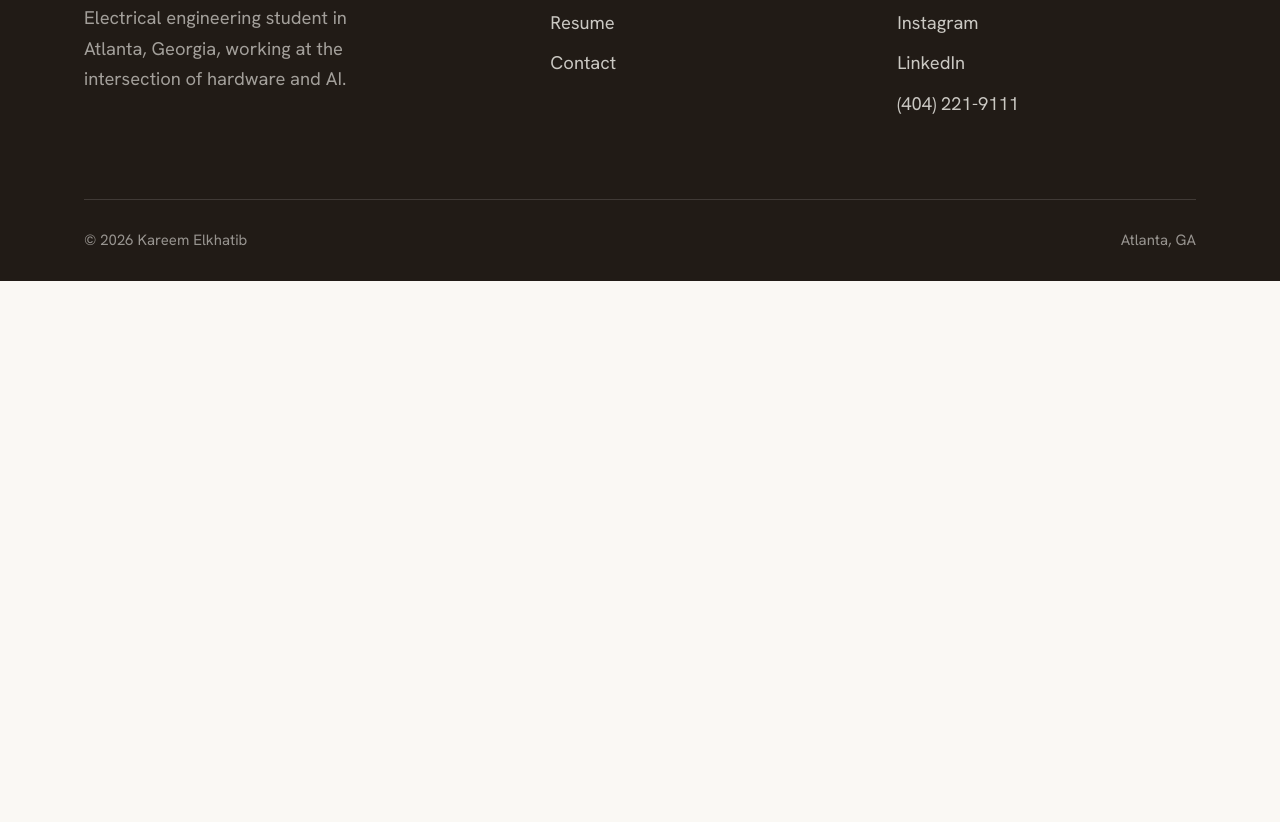
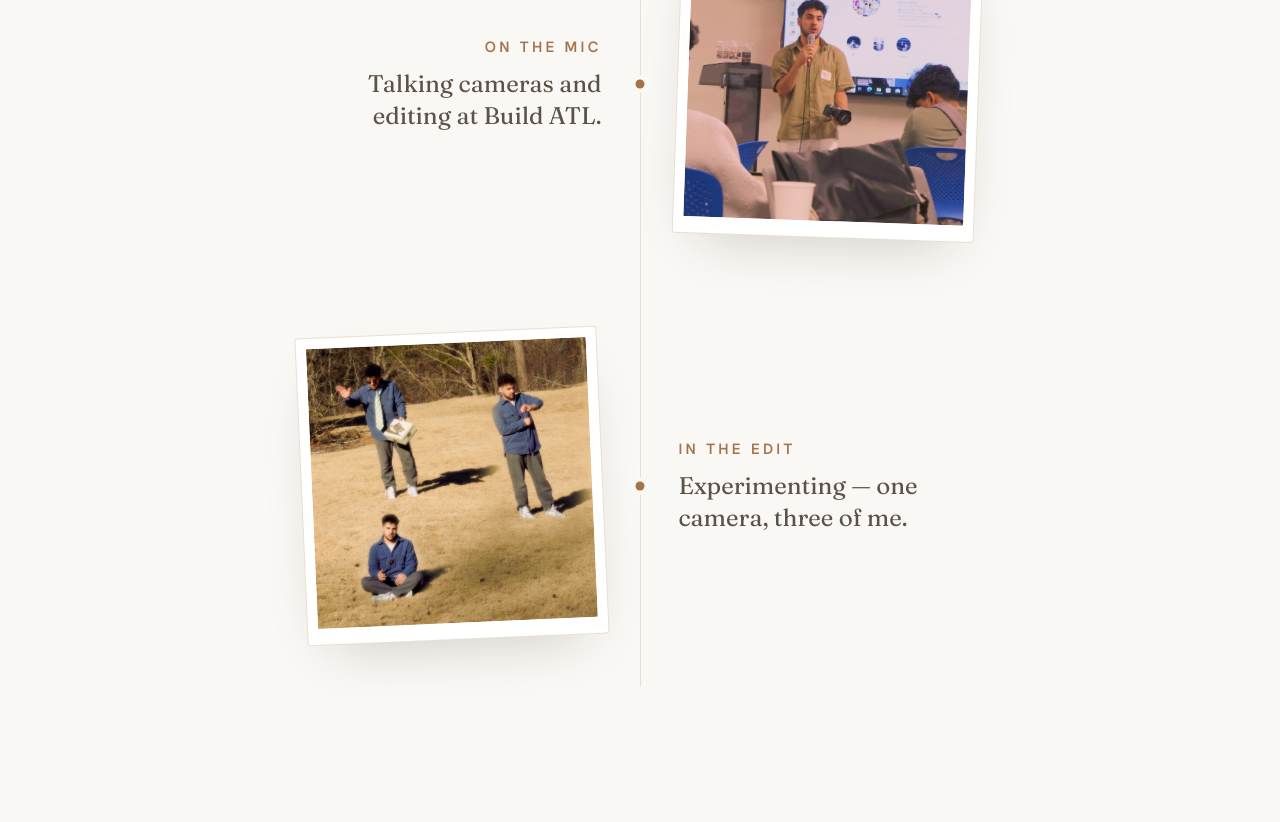
Before and after one commit to kkareem01/kareemelkhatib, a plain HTML site: page index.html in a window 1280 px wide. Shown: the part 2009-2831 px from the top of the page. Before the commit the page ends 2290 px from the top, so only its background shows below. Drawn offline with Linux system fonts and the light colour scheme.

Commit message:
feat: add off-the-clock photo strip to homepage, embed resume PDF viewer

```diff
--- a/assets/css/pages.css
+++ b/assets/css/pages.css
@@ -90,6 +90,129 @@
 }
 
 /* ============================================================
+   HOME — LIFE STRIP (tilted snapshots on a vertical line)
+   ============================================================ */
+#life .container { display: flex; flex-direction: column; align-items: center; }
+
+.life-strip {
+  list-style: none;
+  margin: var(--space-md) 0 0;
+  padding: 0;
+  position: relative;
+  width: 100%;
+  max-width: 880px;
+}
+/* the thin vertical line the snapshots hang off */
+.life-strip::before {
+  content: "";
+  position: absolute;
+  top: 0; bottom: 0;
+  left: 50%;
+  width: 1px;
+  background: var(--line);
+}
+
+.life-strip__item {
+  position: relative;
+  display: grid;
+  grid-template-columns: 1fr 1fr;
+  column-gap: clamp(var(--space-md), 6vw, var(--space-xl));
+  align-items: center;
+  padding-block: var(--space-lg);
+}
+/* bronze pin where each item meets the line */
+.life-strip__item::before {
+  content: "";
+  position: absolute;
+  top: 50%;
+  left: 50%;
+  width: 9px; height: 9px;
+  border-radius: 50%;
+  background: var(--bronze);
+  box-shadow: 0 0 0 4px var(--paper);
+  transform: translate(-50%, -50%);
+  z-index: 1;
+}
+
+.life-strip__photo {
+  margin: 0;
+  justify-self: end;
+  width: clamp(200px, 30vw, 300px);
+  background: var(--panel);
+  padding: 10px 10px 16px;
+  border-radius: var(--radius);
+  box-shadow: 0 0 0 1px var(--line), var(--shadow-soft);
+  transform: rotate(-2.5deg);
+  transition: transform var(--dur-med) var(--ease-out);
+}
+.life-strip__photo:hover { transform: rotate(0deg) translateY(-4px); }
+.life-strip__photo img {
+  width: 100%;
+  height: auto;
+  aspect-ratio: 1 / 1;
+  object-fit: cover;
+  border-radius: 1px;
+  background: var(--sand-wash);
+}
+
+.life-strip__text { justify-self: start; max-width: 26ch; }
+.life-strip__label {
+  font-size: var(--step--1);
+  text-transform: uppercase;
+  letter-spacing: 0.22em;
+  font-weight: 600;
+  color: var(--bronze);
+  margin: 0 0 var(--space-2xs);
+}
+.life-strip__caption {
+  font-family: var(--font-display);
+  font-size: var(--step-1);
+  line-height: 1.35;
+  color: var(--ink-soft);
+  margin: 0;
+}
+
+/* even items flip: photo right, text left */
+.life-strip__item:nth-child(even) .life-strip__photo {
+  order: 2;
+  justify-self: start;
+  transform: rotate(2deg);
+}
+.life-strip__item:nth-child(even) .life-strip__photo:hover { transform: rotate(0deg) translateY(-4px); }
+.life-strip__item:nth-child(even) .life-strip__text {
+  order: 1;
+  justify-self: end;
+  text-align: right;
+}
+
+@media (max-width: 720px) {
+  .life-strip::before,
+  .life-strip__item::before { display: none; }
+  .life-strip__item,
+  .life-strip__item:nth-child(even) {
+    grid-template-columns: 1fr;
+    justify-items: center;
+    row-gap: var(--space-sm);
+    padding-block: var(--space-md);
+    text-align: center;
+  }
+  .life-strip__photo,
+  .life-strip__item:nth-child(even) .life-strip__photo {
+    order: 1;
+    justify-self: center;
+    width: min(78vw, 300px);
+    transform: rotate(-1.5deg);
+  }
+  .life-strip__item:nth-child(even) .life-strip__photo { transform: rotate(1.5deg); }
+  .life-strip__text,
+  .life-strip__item:nth-child(even) .life-strip__text {
+    order: 2;
+    justify-self: center;
+    text-align: center;
+  }
+}
+
+/* ============================================================
    RESUME — embedded PDF viewer
    ============================================================ */
 .resume-page .page-head { padding-block: 0 var(--space-md); }
@@ -98,7 +221,11 @@
   border-radius: var(--radius);
   background: var(--panel);
   box-shadow: var(--shadow-soft);
-  height: min(78vh, 1100px);
+  /* Document-like width so the PDF isn't blown up to full container width,
+     tall enough to show most of a page at once. */
+  max-width: 880px;
+  margin-inline: auto;
+  height: min(88svh, 1250px);
   overflow: hidden;
 }
 .pdf-viewer__object {
@@ -117,7 +244,7 @@
   color: var(--ink-soft);
   padding: var(--space-lg);
 }
-.pdf-viewer__actions { margin-top: var(--space-md); }
+.pdf-viewer__actions { margin-top: var(--space-md); text-align: center; }
 @media (max-width: 720px) {
   .pdf-viewer { height: min(70vh, 640px); }
 }
--- a/index.html
+++ b/index.html
@@ -87,6 +87,42 @@
       </div>
     </section>
 
+    <!-- ===== LIFE STRIP (snapshots) ===== -->
+    <section class="section section--tight" id="life">
+      <div class="container">
+        <p class="eyebrow reveal">Off the clock</p>
+        <ol class="life-strip">
+          <li class="life-strip__item reveal" style="--i: 1;">
+            <figure class="life-strip__photo">
+              <img src="assets/img/life-videography.jpg" alt="Kareem holding a cinema camera rig at a wedding venue" width="600" height="600" loading="lazy" />
+            </figure>
+            <div class="life-strip__text">
+              <p class="life-strip__label">Behind the lens</p>
+              <p class="life-strip__caption">Filming weddings and events around Atlanta.</p>
+            </div>
+          </li>
+          <li class="life-strip__item reveal" style="--i: 1;">
+            <figure class="life-strip__photo">
+              <img src="assets/img/life-buildatl.jpg" alt="Kareem speaking with a microphone at a Build ATL event" width="600" height="600" style="object-position: 42% 50%;" loading="lazy" />
+            </figure>
+            <div class="life-strip__text">
+              <p class="life-strip__label">On the mic</p>
+              <p class="life-strip__caption">Talking cameras and editing at Build ATL.</p>
+            </div>
+          </li>
+          <li class="life-strip__item reveal" style="--i: 1;">
+            <figure class="life-strip__photo">
+              <img src="assets/img/life-multiple-me.jpg" alt="Multi-exposure shot of Kareem appearing three times on a hillside" width="600" height="600" style="object-position: 50% 38%;" loading="lazy" />
+            </figure>
+            <div class="life-strip__text">
+              <p class="life-strip__label">In the edit</p>
+              <p class="life-strip__caption">Experimenting &mdash; one camera, three of me.</p>
+            </div>
+          </li>
+        </ol>
+      </div>
+    </section>
+
     <!-- ===== GET IN TOUCH ===== -->
     <section class="section" id="get-in-touch">
       <div class="container">
```
Also changed, not shown: resume.html (+1 -1 lines), assets/img/life-buildatl.jpg (added), assets/img/life-multiple-me.jpg (added), assets/img/life-videography.jpg (added).
